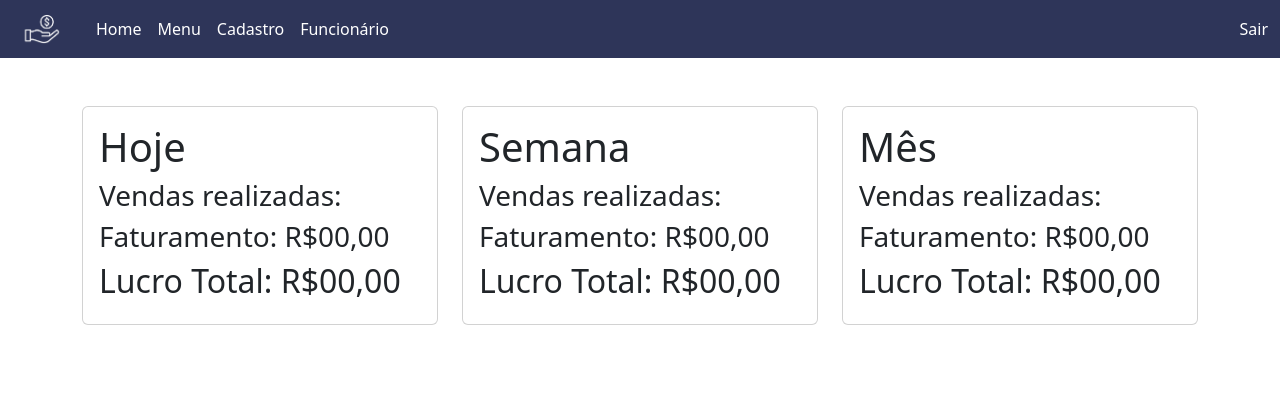
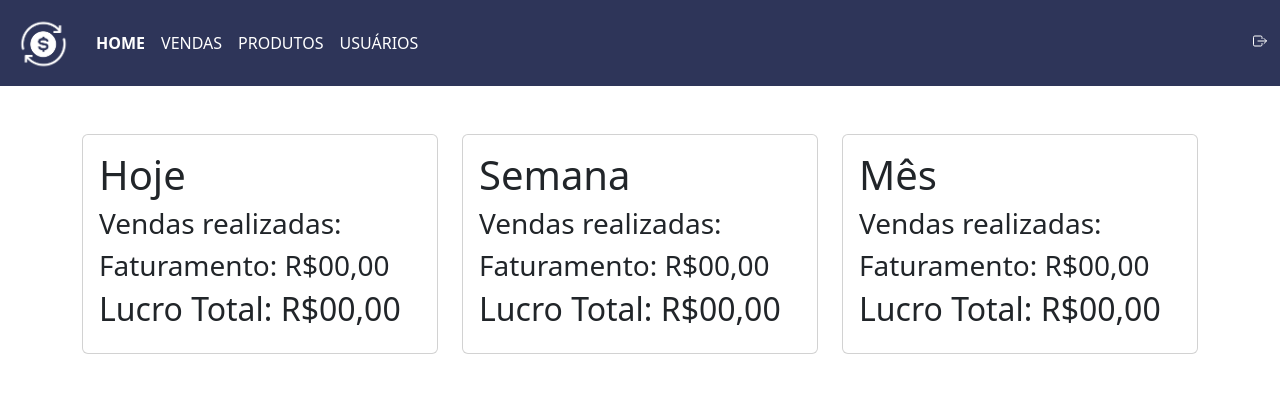
Before and after one commit to Marcelzin/TCC, a PHP site: page /PAGES/home.html in a window 1280 px wide. Shown: the top 393 px of the page. Run offline with PHP 8.4, Linux system fonts and the light colour scheme.

Commit message:
Correções top menu
Signed-off-by: Marcelzin <contatomarcelpereira@gmail.com>

```diff
--- a/PAGES/home.html
+++ b/PAGES/home.html
@@ -1,47 +1,88 @@
 <!DOCTYPE html>
 <html lang="pt-br">
-
   <head>
-    <meta charset="UTF-8">
-    <meta http-equiv="X-UA-Compatible" content="IE=edge">
-    <meta name="viewport" content="width=device-width, initial-scale=1.0">
-    <link href="https://cdn.jsdelivr.net/npm/bootstrap@5.3.1/dist/css/bootstrap.min.css" rel="stylesheet"
-        integrity="sha384-4bw+/aepP/YC94hEpVNVgiZdgIC5+VKNBQNGCHeKRQN+PtmoHDEXuppvnDJzQIu9" crossorigin="anonymous">
-    <script src="https://cdn.jsdelivr.net/npm/bootstrap@5.3.1/dist/js/bootstrap.bundle.min.js"
+    <meta charset="UTF-8" />
+    <meta http-equiv="X-UA-Compatible" content="IE=edge" />
+    <meta name="viewport" content="width=device-width, initial-scale=1.0" />
+    <link
+      href="https://cdn.jsdelivr.net/npm/bootstrap@5.3.1/dist/css/bootstrap.min.css"
+      rel="stylesheet"
+      integrity="sha384-4bw+/aepP/YC94hEpVNVgiZdgIC5+VKNBQNGCHeKRQN+PtmoHDEXuppvnDJzQIu9"
+      crossorigin="anonymous"
+    />
+    <script
+      src="https://cdn.jsdelivr.net/npm/bootstrap@5.3.1/dist/js/bootstrap.bundle.min.js"
       integrity="sha384-HwwvtgBNo3bZJJLYd8oVXjrBZt8cqVSpeBNS5n7C8IVInixGAoxmnlMuBnhbgrkm"
-    crossorigin="anonymous"></script>    <title>tela home</title>
+      crossorigin="anonymous"
+    ></script>
+    <title>tela home</title>
   </head>
 
   <body>
-    <nav class="navbar navbar-expand-lg navbar-light" style="background-color: #2e3559 !important;">
+    <nav
+      class="navbar navbar-expand-lg navbar-light"
+      style="background-color: #2e3559 !important"
+    >
       <div class="container-fluid">
         <a class="navbar-brand" href="/TCC/PAGES/home.html">
-                <img src="/TCC/STATIC/PDV-HERMES.png" alt="Logo" width="60" height="auto">
+          <img
+            src="/TCC/STATIC/PDV-HERMES4.png"
+            alt="Logo"
+            width="60"
+            height="auto"
+          />
         </a>
-            <button class="navbar-toggler" type="button" data-bs-toggle="collapse" data-bs-target="#navbarNav"
-                aria-controls="navbarNav" aria-expanded="false" aria-label="Toggle navigation">
+        <button
+          class="navbar-toggler"
+          type="button"
+          data-bs-toggle="collapse"
+          data-bs-target="#navbarNav"
+          aria-controls="navbarNav"
+          aria-expanded="false"
+          aria-label="Toggle navigation"
+        >
           <span class="navbar-toggler-icon"></span>
         </button>
         <div class="collapse navbar-collapse" id="navbarNav">
           <ul class="navbar-nav">
             <li class="nav-item">
-                        <a class="nav-link" style="color: #fff !important;" href="/TCC/PAGES/home.html">Home</a>
+              <a
+                class="nav-link"
+                style="color: #fff !important; font-weight: 600"
+                href="/TCC/PAGES/home.html"
+                >HOME</a
+              >
             </li>
             <li class="nav-item">
-                        <a class="nav-link" style="color: #fff !important;" href="/TCC/PAGES/vendas.php">Menu</a>
+              <a
+                class="nav-link"
+                style="color: #fff !important"
+                href="/TCC/PAGES/vendas.php"
+                >VENDAS</a
+              >
             </li>
             <li class="nav-item">
-                        <a class="nav-link" style="color: #fff !important;"
-                            href="/TCC/PAGES/cadastro_prod.php">Cadastro</a>
+              <a
+                class="nav-link"
+                style="color: #fff !important"
+                href="/TCC/PAGES/cadastro_prod.php"
+                >PRODUTOS</a
+              >
             </li>
             <li class="nav-item active">
-                        <a class="nav-link" style="color: #fff !important;"
-                            href="/TCC/PAGES/funcionarios.php">Funcionário</a>
+              <a
+                class="nav-link"
+                style="color: #fff !important"
+                href="/TCC/PAGES/funcionarios.php"
+                >USUÁRIOS</a
+              >
             </li>
           </ul>
         </div>
         <div>
-                <a class="nav-link" style="color: #fff !important;" href="/TCC/index.html">Sair</a>
+          <a class="nav-link" style="color: #fff !important" onclick="logoff()"
+            ><ion-icon name="exit-outline"></ion-icon
+          ></a>
         </div>
       </div>
     </nav>
@@ -83,23 +124,22 @@
       </div>
     </div>
 
-
-
     <script>
-        const list = document.querySelectorAll('.list');
+      const list = document.querySelectorAll(".list");
       function activelink() {
-            list.forEach((item) =>
-                item.classList.remove('active'));
-            this.classList.add('active');
+        list.forEach((item) => item.classList.remove("active"));
+        this.classList.add("active");
       }
-        list.forEach((item) =>
-            item.addEventListener('click', activeLink));
+      list.forEach((item) => item.addEventListener("click", activeLink));
     </script>
 
-    <script type="module" src="https://unpkg.com/ionicons@5.5.2/dist/ionicons/ionicons.esm.js"></script>
-    <script nomodule src="https://unpkg.com/ionicons@5.5.2/dist/ionicons/ionicons.js"></script>
-
-
+    <script
+      type="module"
+      src="https://unpkg.com/ionicons@5.5.2/dist/ionicons/ionicons.esm.js"
+    ></script>
+    <script
+      nomodule
+      src="https://unpkg.com/ionicons@5.5.2/dist/ionicons/ionicons.js"
+    ></script>
   </body>
-
 </html>
```
Also changed, not shown: PAGES/cadastro_prod.php (+8 -9 lines), PAGES/funcionarios.php (+9 -7 lines), PAGES/vendas.php (+8 -6 lines), STATIC/PDV-HERMES.png (deleted), STATIC/PDV-HERMES4.png (added). Lines whose indentation alone changed are shown as unchanged.
